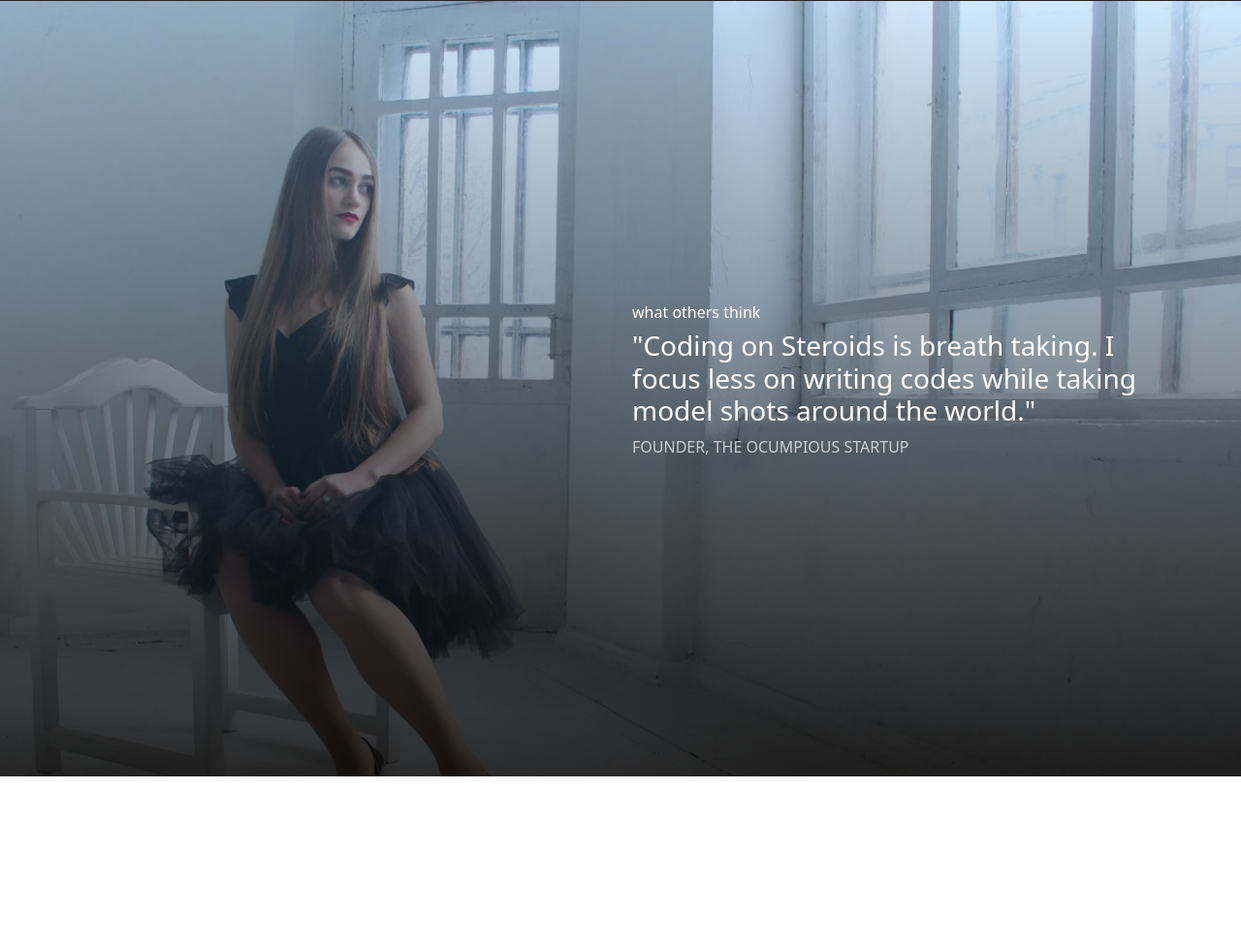
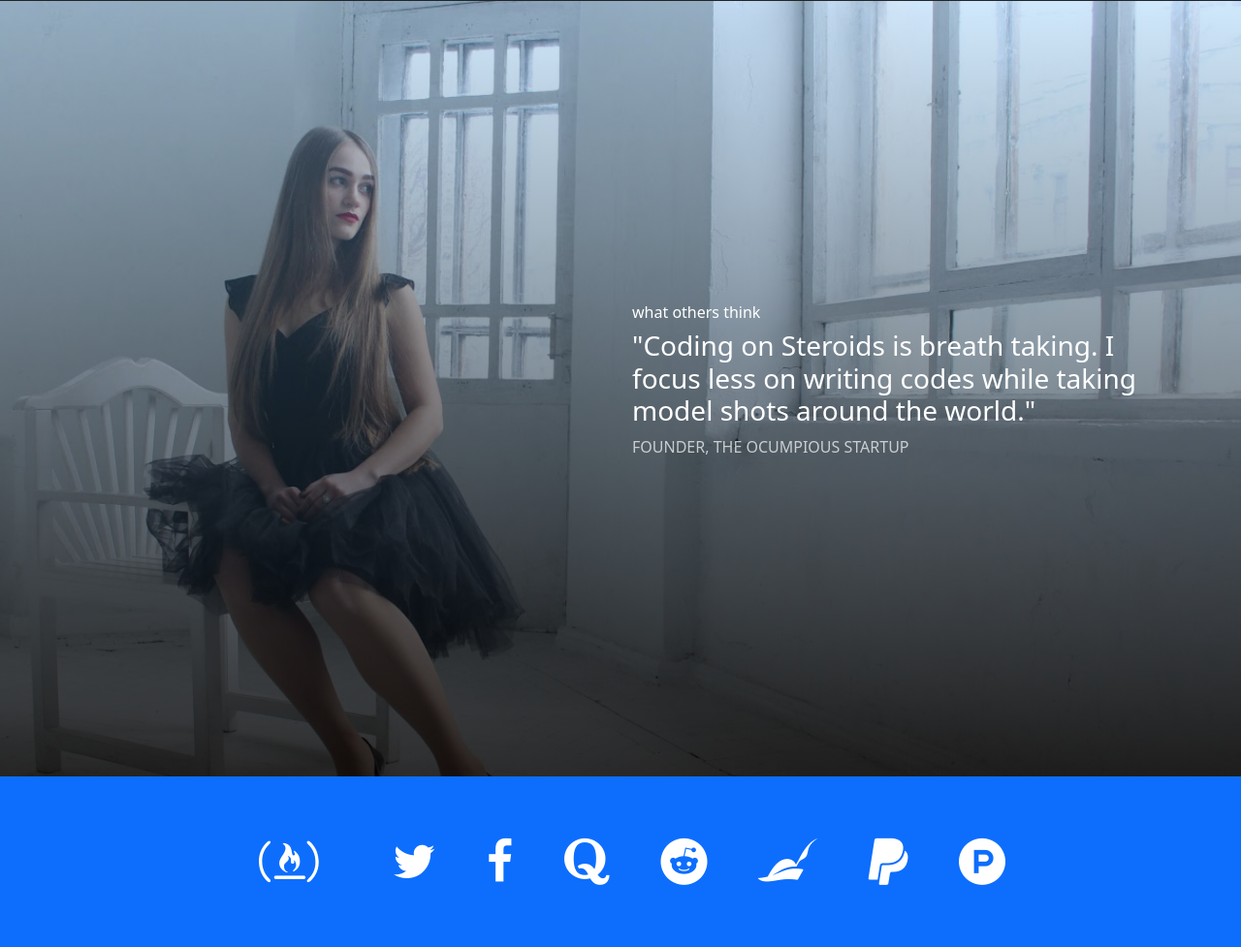
Before and after one commit to DashkaPridchina/HTML, a plain HTML site: page index.html in a window 1280 px wide. Shown: the part 1978-2955 px from the top of the page at 97% size. Before the commit the page ends 2779 px from the top, so only its background shows below. Drawn offline with nearby package versions, Linux system fonts and the light colour scheme.

Commit message:
Избранное

```diff
--- a/index.html
+++ b/index.html
@@ -10,6 +10,7 @@
               rel="stylesheet" integrity="sha384-eOJMYsd53ii+scO/bJGFsiCZc+5NDVN2yr8+0RDqr0Ql0h+rP48ckxlpbzKgwra6"
               crossorigin="anonymous">
         <link rel="stylesheet" href="style/style.css">
+        <link rel="stylesheet" href="https://maxcdn.bootstrapcdn.com/font-awesome/4.5.0/css/font-awesome.min.css">
   </head>
   <body>
  	<div class="container"></div>
@@ -111,7 +112,30 @@ magically solves all your problems and algorithms.</p>
   </div>
   </div>
 </section>
-<section id="featured-on"></section>
+<section id="featured-on" class="bg-primary">
+  <div class="container">
+	<div class="row py-5 text-center text-white">
+  	<div class="col-12">
+      	<i class="fa fa-3x fa-free-code-camp my-3 mx-5"
+         	aria-hidden="true"></i>
+     	 <i class="fa fa-3x fa-twitter my-3 mx-4"
+         	aria-hidden="true"></i>
+      	<i class="fa fa-3x fa-facebook my-3 mx-4"
+         	aria-hidden="true"></i>
+      	<i class="fa fa-3x fa-quora my-3 mx-4"
+         	aria-hidden="true"></i>
+      	<i class="fa fa-3x fa-reddit my-3 mx-4"
+         	aria-hidden="true"></i>
+      	<i class="fa fa-3x fa-pied-piper my-3 mx-4"
+ 	        aria-hidden="true"></i>
+    	  <i class="fa fa-3x fa-paypal my-3 mx-4"
+         	aria-hidden="true"></i>
+    	  <i class="fa fa-3x fa-product-hunt my-3 mx-4"
+         	aria-hidden="true"></i>
+  	</div>
+	</div>
+  </div>
+</section>
 <section id="feature-rundown"></section>
 <section id="pricing"></section>
 <section id="footer"></section>
```
